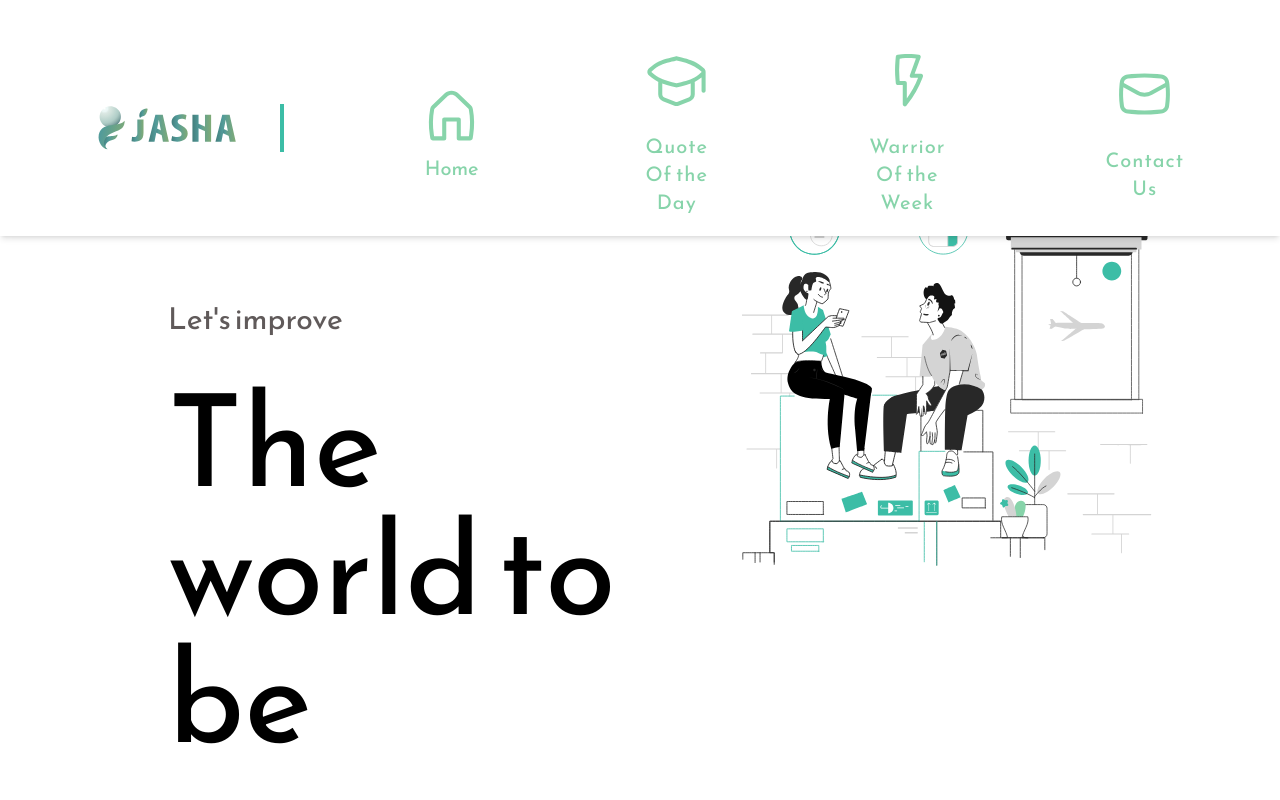
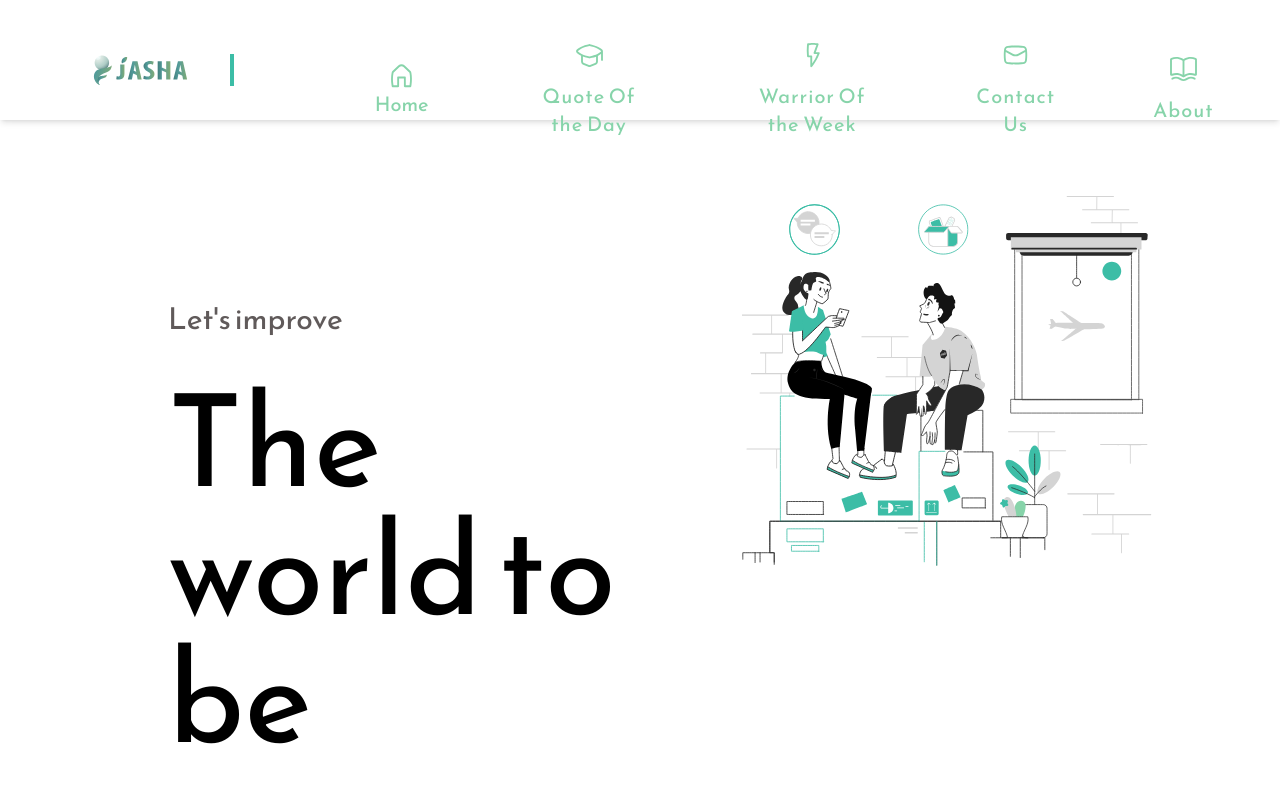
Before and after one commit to AboNazari/JASHA, a React (Create React App) app: page / in a window 1280 px wide. Shown: the top 800 px of the page. Built offline with nearby package versions, Linux system fonts and the light colour scheme.

Commit message:
udpated links

```diff
--- a/src/components/Navbar.jsx
+++ b/src/components/Navbar.jsx
@@ -15,9 +15,9 @@ const Navbar = () => {
   };
 
   return (
-    <div className="flex items-center w-full h-auto fixed top-0 left-0 px-[5vw] shadow-md bg-white md:pt-10 pt-5 z-50 md:pb-5 flex-col lg:flex-row gap-[10%] ">
-      <div className="flex flex-row justify-between px-5 ">
-        <Logo className="w-[150px] md:w-[200px] lg:border-r-4 md:pr-10 pr-15 lg:mr-0 mr-20 border-primary" />
+    <div className="flex items-center w-full max-h-[15%] fixed top-0 left-0 px-[5vw] shadow-md bg-white md:pt-10 pt-5 z-50 md:pb-5 flex-col lg:flex-row gap-[10%] ">
+      <div className="flex flex-row justify-between px-5 max-w-[1280px] ">
+        <Logo className="w-[150px] md:w-[150px] lg:border-r-4 md:pr-10 pr-15 lg:mr-0 mr-20 border-primary" />
         {open ? (
           <button
             className="p-6 text-white text-2xl lg:hidden"
@@ -34,14 +34,14 @@ const Navbar = () => {
           </button>
         )}
       </div>
-      <nav className={open ? "md:ml-[10%] " : "hidden lg:flex  "}>
-        <ul className="flex lg:gap-[10rem] font-primary  text-[#87D4AA] flex-col lg:flex-row items-center">
+      <nav className={open ? "md:ml-[10%] " : "hidden lg:flex m-auto "}>
+        <ul className="flex lg:gap-[6rem] font-primary  text-[#87D4AA] flex-col lg:flex-row items-center">
           <li
             className="text-center text-xl flex flex-col justify-center hover:text-[#304F45] duration-500 my-5 lg:my-0 "
             onClick={toggle}
           >
             <a href="#home">
-              <Home className="m-auto duration-500 hover:fill-[#304F45] fill-[#87D4AA] h-[40px] lg:h-[80px]" />
+              <Home className="m-auto duration-500 hover:fill-[#304F45] fill-[#87D4AA] h-[20px] lg:h-[30px]" />
               Home
             </a>
           </li>
@@ -50,7 +50,7 @@ const Navbar = () => {
             onClick={toggle}
           >
             <a href="#quote">
-              <Hat className="m-auto duration-500 hover:fill-[#304F45] fill-[#87D4AA] h-[40px] lg:h-[80px]" />
+              <Hat className="m-auto duration-500 hover:fill-[#304F45] fill-[#87D4AA] h-[20px] lg:h-[30px]" />
               <p className="pt-3 tracking-wider">Quote Of the Day</p>
             </a>
           </li>
@@ -59,7 +59,7 @@ const Navbar = () => {
             onClick={toggle}
           >
             <a href="#warrior">
-              <Lightning className="m-auto duration-500 hover:fill-[#304F45] fill-[#87D4AA] h-[40px] lg:h-[80px]" />
+              <Lightning className="m-auto duration-500 hover:fill-[#304F45] fill-[#87D4AA] h-[20px] lg:h-[30px]" />
               <p className="pt-3 tracking-wider">Warrior Of the Week</p>
             </a>
           </li>
@@ -68,7 +68,7 @@ const Navbar = () => {
             onClick={toggle}
           >
             <a href="#contact">
-              <Envelope className="m-auto duration-500 hover:fill-[#304F45] fill-[#87D4AA] h-[40px] lg:h-[80px]" />
+              <Envelope className="m-auto duration-500 hover:fill-[#304F45] fill-[#87D4AA] h-[20px] lg:h-[30px]" />
               <p className="pt-3 tracking-wider"> Contact Us</p>
             </a>
           </li>
@@ -77,7 +77,7 @@ const Navbar = () => {
             onClick={toggle}
           >
             <a href="#about">
-              <Book className="m-auto duration-500 hover:fill-[#304F45] fill-[#87D4AA] h-[40px] lg:h-[80px]" />
+              <Book className="m-auto duration-500 hover:fill-[#304F45] fill-[#87D4AA] h-[20px] lg:h-[30px]" />
               <p className="pt-3 tracking-wider">About</p>
             </a>
           </li>
--- a/src/data/AdvisorsData.jsx
+++ b/src/data/AdvisorsData.jsx
@@ -15,7 +15,7 @@ const AdvisorsData = [
   {
     id: 2,
     name: "Robin Higgins",
-    position: "University Counsellor/ Master of Counseling psychology",
+    position: "University Counsellor/ Master in Counseling psychology",
     quote:
       "Feelings of wellbeing are fundamental to the overall health of an individual, enabling them to successfully overcome difficulties and achieve what they want out of life.",
     img: robin,
--- a/src/data/PartnersData.jsx
+++ b/src/data/PartnersData.jsx
@@ -22,7 +22,7 @@ const PartnersData = [
     img: Council,
     name: "American Council for International Education",
     describtion: "The main and first partner",
-    link: "https://www.americancouncils.org/",
+    link: "https://kyrgyzstan.americancouncils.org/",
   },
 ];
 
--- a/src/layouts/Footer.jsx
+++ b/src/layouts/Footer.jsx
@@ -25,12 +25,12 @@ const Footer = () => {
             <a href="#Counter">Join Us</a> <a href="#about">About Us</a>
           </p>
 
-          <div className="flex  justify-center gap-3 mt-2">
+          {/* <div className="flex  justify-center gap-3 mt-2">
             <MasterCard />
             <Visa />
             <UnionPay />
             <Crypto />
-          </div>
+          </div> */}
           <p className="mt-8 font-primary text-grayX">Copyright@jasha, 2022</p>
         </div>
         {/* Third Section */}
--- a/src/layouts/OurTeam.jsx
+++ b/src/layouts/OurTeam.jsx
@@ -18,38 +18,38 @@ const Members = [
   },
 
   {
-    id: 3,
+    id: 2,
     image: parker,
     name: "Parker ",
     role: "Creative Team Lead",
   },
   {
-    id: 4,
+    id: 3,
     image: iska,
     name: "Iskander ",
     role: "Creative Designer",
   },
 
   {
-    id: 5,
+    id: 4,
     image: aizhamal,
     name: "Aizhamal ",
     role: "Product Manager",
   },
   {
-    id: 6,
+    id: 5,
     image: zakir,
     name: "Zakir Hussain ",
     role: "Finance Officer",
   },
   {
-    id: 7,
+    id: 6,
     image: ayana,
     name: " Aynana ",
     role: "Social Media Manager",
   },
   {
-    id: 8,
+    id: 7,
     image: muniza,
     name: "Muniza ",
     role: "Content Creator ",
@@ -79,7 +79,7 @@ const OurTeam = () => {
       ? {
           dragConstraints: { right: 0, left: -2050 },
           whileTap: { cursor: "grabbing" },
-          dragElastic: 0.2,
+          dragElastic: 0.4,
           drag: "x",
         }
       : {};
```
